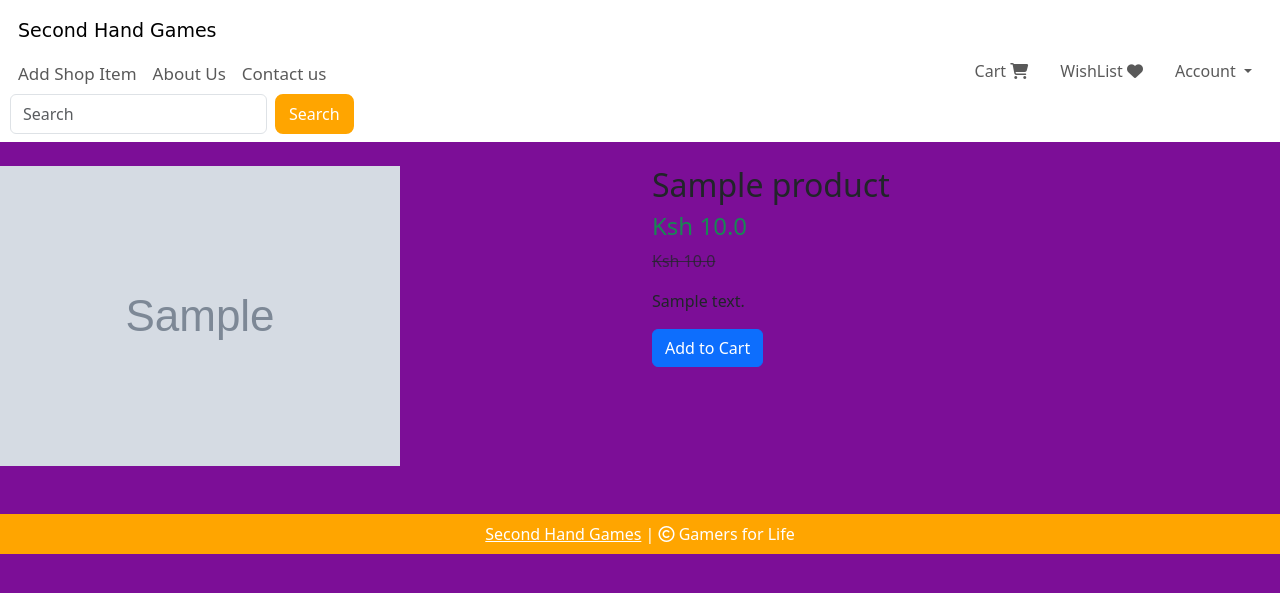
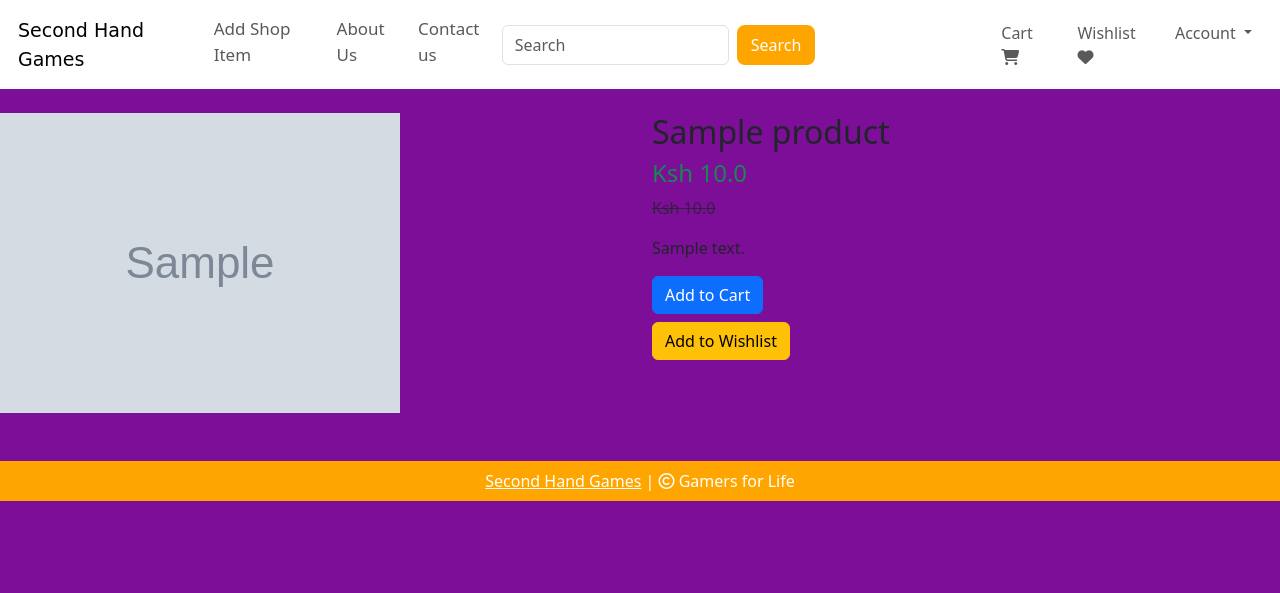
Before and after one commit to Natalie-LG05/Second-Hand-Games, a Flask app: page /product/1 in a window 1280 px wide. Shown: the top 593 px of the page. Run offline with Flask 3, Linux system fonts and the light colour scheme; a user stored in the database is signed in; tables that the repository leaves empty hold one stand-in row (values such as "Sample post"); grey boxes marked "Sample" are stand-in pictures; some libraries are stand-ins or nearby versions.

Commit message:
"wishlist now works; added some routes and html"

```diff
--- a/website/__init__.py
+++ b/website/__init__.py
@@ -3,7 +3,6 @@ from flask import Flask, render_template
 from flask_sqlalchemy import SQLAlchemy
 from flask_login import LoginManager
 import os
-
 
 db = SQLAlchemy()
 DB_NAME = 'database.sqlite3'
--- a/website/templates/base.html
+++ b/website/templates/base.html
@@ -30,18 +30,16 @@
         <a class="navbar-brand" href="#" style="color: orange; font-size: 30px; margin-right: -2px;">
           <i class="fa-brands fa-Second Hand Games"></i>
         </a>
-          </li>
-        </ul>
+
+
         <button class="navbar-toggler" type="button" data-bs-toggle="collapse" data-bs-target="#navbarSupportedContent" aria-controls="navbarSupportedContent" aria-expanded="false" aria-label="Toggle navigation">
           <span class="navbar-toggler-icon"></span>
         </button>
+
         <div class="collapse navbar-collapse" id="navbarSupportedContent">
           <ul class="navbar-nav me-auto mb-2 mb-lg-0">
             <li class="nav-item">
               <a class="nav-link active" aria-current="page" href="/" style="font-family: cursive; font-size: 19px;">Second Hand Games</a>
-              <ul class="navbar-nav ml-auto">
-                <li class="nav-item"
-              </ul>
             </li>
 
             <li class="nav-item">
@@ -65,26 +63,21 @@
 
 
         <ul class="navbar-nav me-auto mb-2 mb-lg-0">
-
           <li class="nav-item mx-2" id="items">
-
             {% if cart | length < 1 %}
-            <a class="nav-link text-grey" href="/cart"><span class="badge bg-success"></span> Cart
-              <i class="fa-solid fa-cart-shopping"></i>
-            </a>
+              <a class="nav-link text-grey" href="/cart">
+                <span class="badge bg-success"></span> Cart <i class="fa-solid fa-cart-shopping"></i>
+              </a>
             {% else %}
             <a class="nav-link text-grey" href="/cart"><span class="badge bg-success"></span> Cart
               <i class="bi bi-{{ cart | length }}-square-fill"></i>
             </a>
-
             {% endif %}
-
-
           </li>
 
           <li class="nav-item mx-2" id="items">
-            <a class="nav-link text-grey" href="#"><span class="badge bg-success"></span> WishList
-              <i class="fa-solid fa-heart"></i>
+            <a class="nav-link text-grey" href="{{ url_for('views.wishlist') }}">
+              Wishlist <i class="fa-solid fa-heart"></i>
             </a>
           </li>
 
@@ -124,11 +117,11 @@
 
     {% for message in get_flashed_messages() %}
 
-    <div class="alert alert-success alert-dismissible fade show" role="alert" style="margin-top: 5px;">
-        <strong>{{ message }}</strong>
-        <button type="button" class="btn-close" data-bs-dismiss="alert" aria-label="Close"></button>
+      <div class="alert alert-success alert-dismissible fade show" role="alert" style="margin-top: 5px;">
+          <strong>{{ message }}</strong>
+          <button type="button" class="btn-close" data-bs-dismiss="alert" aria-label="Close"></button>
 
-    </div>
+      </div>
     {% endfor %}
 
     {% block body %}
--- a/website/templates/product_details.html
+++ b/website/templates/product_details.html
@@ -17,11 +17,24 @@
             <p>{{ product.description }}</p>
 
             {% if current_user.is_authenticated %}
-            <form action="{{url_for('views.add_to_cart', item_id=product.id) }}" method="POST">
-                <button type="submit" class="btn btn-primary">Add to Cart</button>
-            </form>
-            {% else %}
-            <p class="text-warning">Login to add to cart</p>
+                <form action="{{url_for('views.add_to_cart', item_id=product.id) }}" method="POST">
+                    <button type="submit" class="btn btn-primary">Add to Cart</button>
+                </form>
+                {% set is_in_wishlist = false %}
+                {% for item in current_user.wishlist %}
+                    {% if item.product_id == product.id %}
+                        {% set is_in_wishlist = true %}
+                    {% endif %}
+                {% endfor %}
+
+                {% if not is_in_wishlist %}
+                    <form method="POST" action="{{ url_for('views.add_to_wishlist', product_id=product.id) }}">
+                        <button type="submit" class="btn btn-warning mt-2">Add to Wishlist</button>
+                    </form>
+
+                {% else %}
+                <p class="text-warning">Login to add to cart</p>
+                {% endif %}
             {% endif %}
         </div>
     </div>
--- a/website/templates/search.html
+++ b/website/templates/search.html
@@ -26,6 +26,9 @@
                                 <form method="POST" action="{{ url_for('views.add_to_cart', item_id=product.id) }}">
                                     <button type="submit" class="btn btn-success btn-sm">Add to Cart</button>
                                 </form>
+                                <form method="POST" action="{{ url_for('views.add_to_wishlist', product_id=product.id) }}">
+                                    <button type="submit" class="btn btn-warning btn-sm">Add to Wishlist</button>
+                                </form>
                             {% endif %}
                         </div>
                     </div>
--- a/website/views.py
+++ b/website/views.py
@@ -1,5 +1,5 @@
 from flask import Blueprint, render_template, flash, redirect, request, jsonify, url_for, current_app as app
-from .models import Product, Cart, Order
+from .models import Product, Cart, Order, Wishlist
 from flask_login import login_required, current_user
 from . import db
 from intasend import APIService
@@ -58,7 +58,7 @@ def add_item():
                 )
                 db.session.add(new_item)
                 db.session.commit()
-                flash('Item aded successfully!', category='success')
+                flash('Item added successfully!', category='success')
                 return redirect(url_for('views.shop'))
             except ValueError:
                 flash('Invalid price format', category='error')
@@ -181,6 +181,44 @@ def remove_cart():
 
         return jsonify(data)
 
+@views.route('/add-to-wishlist/<int:product_id>', methods=['POST'])
+@login_required
+def add_to_wishlist(product_id):
+    product = Product.query.get_or_404(product_id)
+
+    # checking whether product is in wishlist already or not
+    existing_wishlist_item = Wishlist.query.filter_by(user_id=current_user.id, product_id=product.id).first()
+
+    if not existing_wishlist_item:
+        new_wishlist_item = Wishlist(user_id=current_user.id, product_id=product.id)
+        db.session.add(new_wishlist_item)
+        db.session.commit()
+        flash('Product added to your wishlist!')
+    else:
+        flash('This product is already in your wishlist.', category='warning')
+
+    return redirect(url_for('views.product_details', product_id=product.id))
+
+@views.route('/wishlist')
+@login_required
+def wishlist():
+    wishlist_items = Wishlist.query.filter_by(user_id=current_user.id).all()
+    return render_template('wishlist.html', wishlist=wishlist_items)
+
+@views.route('/remove-from-wishlist/<int:item_id>', methods=['POST'])
+@ login_required
+def remove_from_wishlist(item_id):
+    wishlist_item = Wishlist.query.get_or_404(item_id)
+
+    if wishlist_item.user_id == current_user.id:
+        db.session.delete(wishlist_item)
+        db.session.commit()
+        flash('Product removed from your wishlist', category='success')
+    else:
+        flash('You are not authorized to remove this item', category='danger')
+
+    return redirect(url_for('views.wishlist'))
+
 
 @views.route('/place-order')
 @login_required
```
Also changed, not shown: website/models.py (+12 -0 lines), website/templates/wishlist.html (added, +34 -0 lines).
